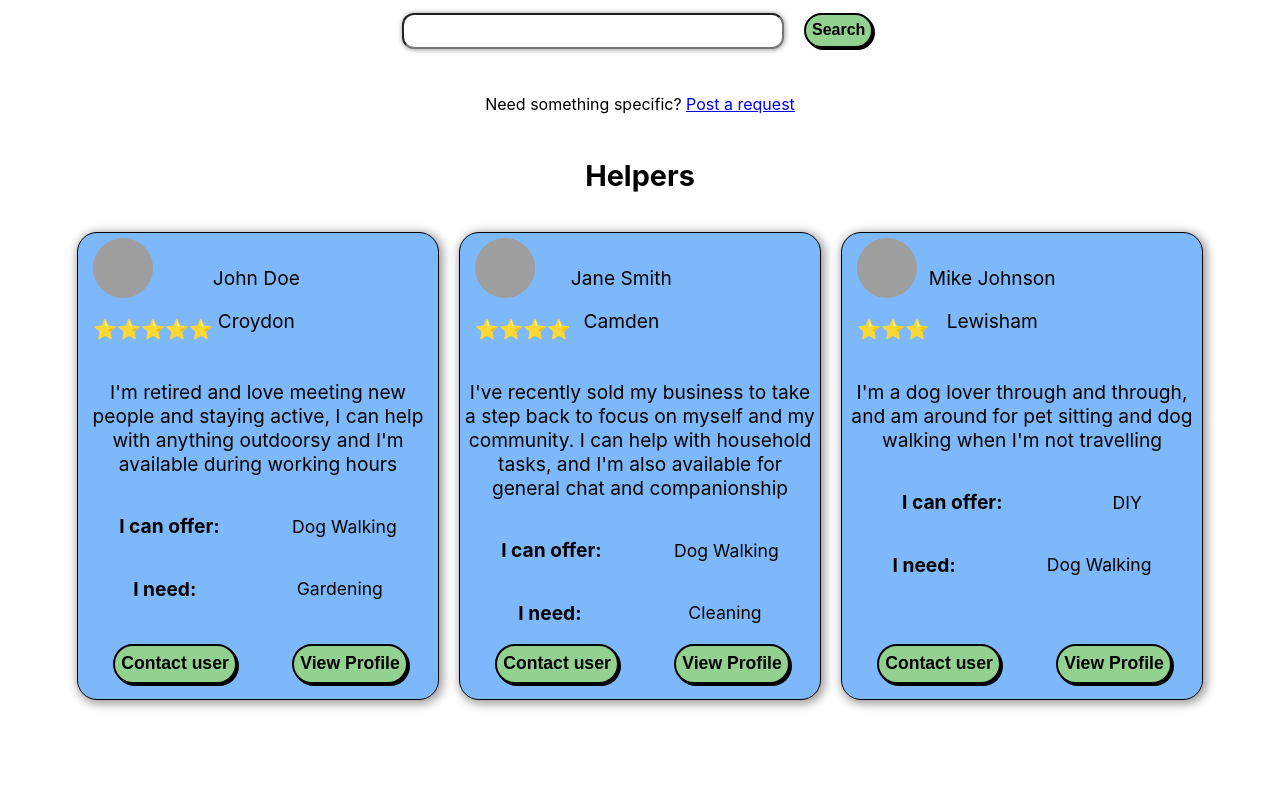
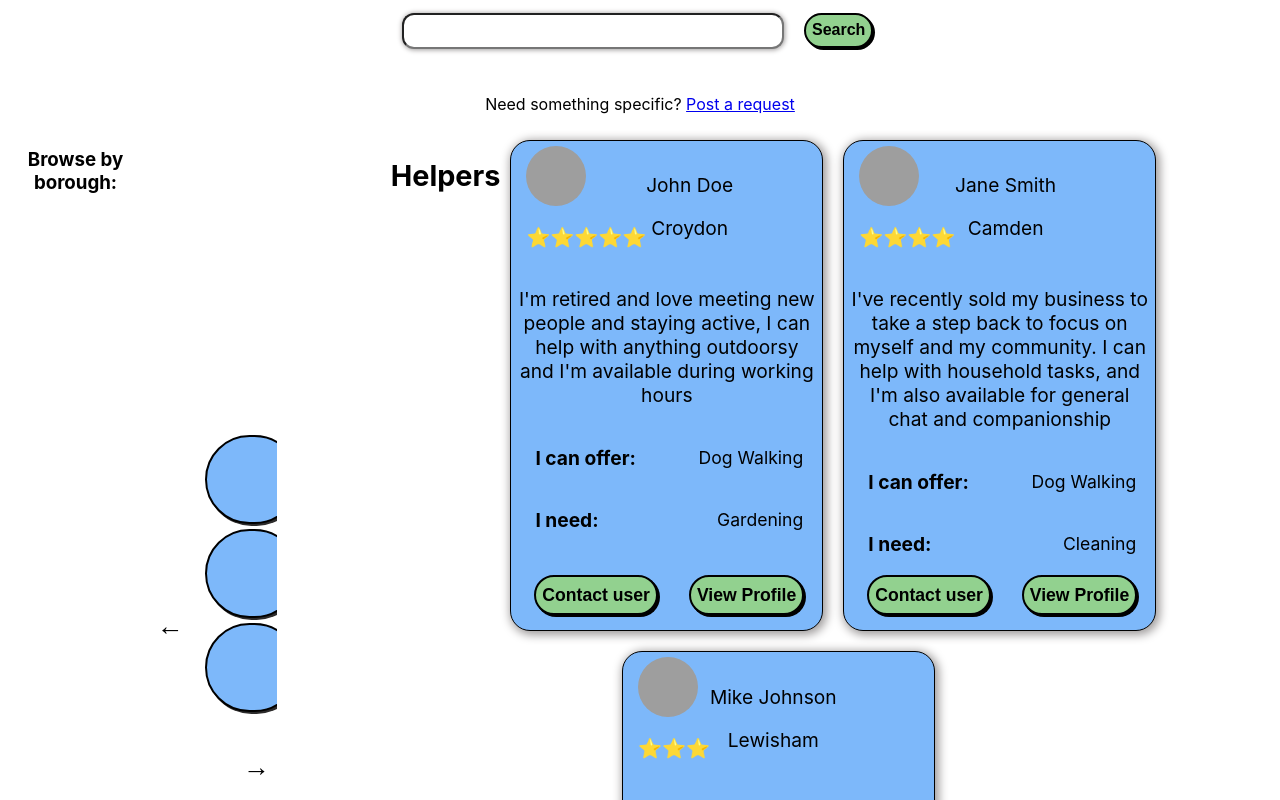
Before and after one commit to SchoolOfCode/bc14_final-project_front-end_arachnIDEs, a React (Create React App) app in the folder helpmehelpyou/: page /find in a window 1280 px wide. Shown: the part 380-1180 px from the top of the page. Built offline with nearby package versions, Linux system fonts and the light colour scheme; grey boxes are pictures that could not be loaded.

Commit message:
clear functionality working and findhelp carousel in progress

```diff
--- a/helpmehelpyou/src/Components/FindHelp/findHelp.js
+++ b/helpmehelpyou/src/Components/FindHelp/findHelp.js
@@ -5,6 +5,55 @@ import helperDummyData from "./helperDummyData";
 import { Link } from "react-router-dom";
 
 export default function FindHelp() {
+  const [activeIndex, setActiveIndex] = useState(0);
+  const [selectedCard, setSelectedCard] = useState(null);
+const helperCards = [
+  { id: 0.5, borough: "All" },
+    { id: 0.75, borough: "Barking and Dagenham" },
+    { id: 1, borough: "Barnet" },
+    { id: 2, borough: "Bexley" },
+    { id: 3, borough: "Brent" },
+    { id: 4, borough: "Bromley" },
+    { id: 5, borough: "Camden" },
+    { id: 6, borough: "Croydon" },
+    { id: 7, borough: "Ealing" },
+    { id: 8, borough: "Enfield" },
+    { id: 9, borough: "Greenwich" },
+    { id: 10, borough: "Hackney" },
+    { id: 11, borough: "Hammersmith and Fulham" },
+    { id: 12, borough: "Haringey" },
+    { id: 13, borough: "Harrow" },
+    { id: 14, borough: "Havering" },
+    { id: 15, borough: "Hillingdon" },
+    { id: 16, borough: "Hounslow" },
+    { id: 17, borough: "Islington" },
+    { id: 18, borough: "Kensington and Chelsea" },
+    { id: 19, borough: "Kingston upon Thames" },
+    { id: 20, borough: "Lambeth" },
+    { id: 21, borough: "Lewisham" },
+    { id: 22, borough: "Merton" },
+    { id: 23, borough: "Newham" },
+    { id: 24, borough: "Redbridge" },
+    { id: 25, borough: "Richmond upon Thames" },
+    { id: 26, borough: "Southwark" },
+    { id: 27, borough: "Sutton" },
+    { id: 28, borough: "Tower Hamlets" },
+    { id: 29, borough: "Waltham Forest" },
+    { id: 30, borough: "Wandsworth" },
+    { id: 31, borough: "Westminster" },
+  ];
+
+  const handlePrev = () => {
+    setActiveIndex((prevIndex) =>
+      prevIndex === 0 ? helperCards.length - 3 : prevIndex - 1
+    );
+  };
+
+  const handleNext = () => {
+    setActiveIndex((prevIndex) =>
+      prevIndex === helperCards.length - 3 ? 0 : prevIndex + 1
+    );
+  };
   // state goes here
   const [userInput, setUserInput] = useState("");
 
@@ -44,9 +93,33 @@ export default function FindHelp() {
           <Link to="/findhelpform">Post a request </Link>
         </p>
       </section>
+      <div className="find-help-carousel">
+      <h3 className="category-title">Browse by borough:</h3>
+        <div className="find-help-card-container">
+          <button className="give-help-left-arrow" onClick={handlePrev}>
+            ←
+          </button>
+          <div>
+          {helperCards.slice(activeIndex, activeIndex + 3).map((card) => (
+            <div
+              className={`give-help-card ${
+                card.id === selectedCard ? "selected-card" : ""
+              }`}
+              key={card.id}
+            >
+              <div className="give-help-card-contents">
+                <p>{helperCards.borough}</p>
+              </div>
+            </div>
+          ))}
+          <button className="give-help-right-arrow" onClick={handleNext}>
+            →
+          </button>
+        </div>
+      </div>
       {/* List of helpers */}
+      <section className="give-and-find-help-listings-area">
       <h3 className="give-and-find-help-listings-area-title">Helpers</h3>
-      <section className="give-and-find-help-listings-area">
         {/* List of helpers TITLE */}
         {helperDummyData.map((listing) => (
           // Parent div for each new box
@@ -98,6 +171,6 @@ export default function FindHelp() {
           </div>
         ))}
       </section>
-    </div>
+    </div> </div>
   );
 }
--- a/helpmehelpyou/src/Components/GiveHelp/giveHelp.js
+++ b/helpmehelpyou/src/Components/GiveHelp/giveHelp.js
@@ -19,12 +19,21 @@ import { Link } from "react-router-dom";
 export default function GiveHelp() {
   const [activeIndex, setActiveIndex] = useState(0);
   const [selectedCard, setSelectedCard] = useState(null);
-
   const [selectedBorough, setSelectedBorough] = useState(null);
   const [userInput, setUserInput] = useState("");
   const [listings, setListings] = useState([]);
   const [filteredListings, setFilteredListings] = useState([]);
+  const [allSelected, setAllSelected] = useState(null);
 
+  useEffect(() => {
+    setNoListings(filteredListings.length === 0);
+  }, [filteredListings]);
+
+  useEffect(() => {
+    setAllSelected(selectedCard === 0.5);
+  }, [selectedCard]);
+
+  let [noListings, setNoListings] = useState(null);
   const cards = [
     //   {
     //     id: 1,
@@ -84,7 +93,7 @@ export default function GiveHelp() {
     //   },
     // ];
     { id: 0.5, borough: "All" },
-    { id: 0, borough: "Barking and Dagenham" },
+    { id: 0.75, borough: "Barking and Dagenham" },
     { id: 1, borough: "Barnet" },
     { id: 2, borough: "Bexley" },
     { id: 3, borough: "Brent" },
@@ -134,6 +143,12 @@ export default function GiveHelp() {
 
   function boroughFilter(card) {
     setSelectedCard(card.id);
+    if (selectedCard === 0.5) {
+      setAllSelected(true);
+    }
+    if (selectedCard !== 0.5) {
+      setAllSelected(false);
+    }
     setSelectedBorough(card.borough);
     // set the following code block to only run if something has been searched
     if (userInput !== "") {
@@ -141,16 +156,31 @@ export default function GiveHelp() {
         return item.borough_name.includes(card.borough);
       });
       setFilteredListings(filteredBoroughArray);
+      if (filteredListings.length === 0) {
+        setNoListings(true);
+      } else if (filteredListings.length > 0) {
+        setNoListings(null);
+      }
     } else if (userInput === "" && !selectedBorough) {
       let boroughArray = listings.filter((item) => {
         return item.borough_name.includes(card.borough);
       });
       setFilteredListings(boroughArray);
+      if (filteredListings.length === 0) {
+        setNoListings(true);
+      } else if (filteredListings.length > 0) {
+        setNoListings(null);
+      }
     } else if (userInput === "" && selectedBorough) {
       let boroughArray = listings.filter((item) => {
         return item.borough_name.includes(card.borough);
       });
       setFilteredListings(boroughArray);
+      if (filteredListings.length === 0) {
+        setNoListings(true);
+      } else if (filteredListings.length > 0) {
+        setNoListings(null);
+      }
     }
   }
 
@@ -201,6 +231,11 @@ export default function GiveHelp() {
         return item.borough_name.includes(selectedBorough);
       });
       setFilteredListings(filteredByBoroughThenSearch);
+      if (filteredListings.length === 0) {
+        setNoListings(true);
+      } else if (filteredListings.length > 0) {
+        setNoListings(null);
+      }
     }
     // otherwise performs search as normal
     else if (listings && listings.length > 0) {
@@ -218,6 +253,11 @@ export default function GiveHelp() {
         return found;
       });
       setFilteredListings(newArray);
+      if (filteredListings.length === 0) {
+        setNoListings(true);
+      } else if (filteredListings.length > 0) {
+        setNoListings(null);
+      }
     } else if (filteredListings && filteredListings.length >= 0) {
       let newArray = filteredListings.filter((item) => {
         for (let key in item) {
@@ -228,17 +268,17 @@ export default function GiveHelp() {
           }
         }
         setFilteredListings(newArray);
+        if (filteredListings.length === 0) {
+          setNoListings(true);
+        } else if (filteredListings.length > 0) {
+          setNoListings(null);
+        }
         return newArray;
       });
     }
   }
 
-  // functions: saving input from input box, click on button in listing to get email address of user.
-  function storeInput(event) {
-    setUserInput(event.target.value);
-    console.log(userInput);
-  }
-
+  // alert the user of the email address of the user who posted the listing
   function contactUser(email) {
     // Display email address of user
     alert(`Here's the email address: ${email}`);
@@ -250,15 +290,26 @@ export default function GiveHelp() {
       "https://arachnides-backend.onrender.com/api/listings"
     );
     const data = await res.json();
-    const dummyData = data.payload;
-    console.log(dummyData);
-    setListings(dummyData);
+    const payload = data.payload;
+    // console.log(payload);
+    setListings(payload);
   }
 
   // Fetch listings before rendering
   useEffect(() => {
     fetchAllListings();
   }, []);
+
+  // Function to clear the filter and reset the page back to all listings
+  function clearFilter() {
+    setFilteredListings([]);
+    setNoListings(null);
+    setUserInput("");
+  }
+
+  function clearInput() {
+    setUserInput("");
+  }
 
   /*renders:
 Header
@@ -283,14 +334,28 @@ Listing - <h1> for title / summary
       <section id="give-and-find-help-search-section">
         <input
           type="text"
-          onChange={storeInput}
+          value={userInput}
+          onChange={(event) => setUserInput(event.target.value)}
           className="give-and-find-help-search-box"
         ></input>
         <button
           className="give-and-find-help-search-button"
-          onClick={filterListings}
+          onClick={() => {
+            filterListings();
+            clearInput("");
+          }}
         >
           Search
+        </button>
+        {/* Button to clear filter and reset the page */}
+        <button
+          className="give-and-find-help-search-button"
+          onClick={() => {
+            clearFilter();
+            clearInput("");
+          }}
+        >
+          Clear
         </button>
       </section>
       <section id="give-help-post-request-link-from-give-help">
@@ -322,8 +387,11 @@ Listing - <h1> for title / summary
           </button>
         </div>
       </div>
+      {noListings && !allSelected && selectedCard && (
+        <h2>No results found in {selectedBorough}</h2>
+      )}
       <h3 className="give-and-find-help-listings-area-title">
-        Recent listings
+        All recently listings:
       </h3>
       {/* Recent listings fetched from DB */}
       <section className="give-and-find-help-listings-area">
@@ -477,6 +545,7 @@ Listing - <h1> for title / summary
               </div>
               {/* This div isn't being used at the moment and was messing up the alignment of the box!
                When an image is added - this div can be added again.
+              {/* This div isn't being used at the moment and was messing up the alignment of the box! When an image is added - this div can be added again.
             <div className="give-help-user-info"> */}
               {/* <div className="give-help-image-container">
                 {/* There is no image in the DB at the moment
--- a/helpmehelpyou/src/Components/giveAndFindHelp.css
+++ b/helpmehelpyou/src/Components/giveAndFindHelp.css
@@ -90,7 +90,6 @@
   flex-basis: 30%;
   font-size: 1.2rem;
   justify-content: center;
-  /* align-self: center; */
   background-color: #7db8fa;
   max-width: 350px;
   height: auto;
@@ -158,8 +157,10 @@
 /* Div to style the subheading and info */
 .give-and-find-help-info-container {
   display: flex;
-  justify-content: space-around;
+  justify-content: space-between;
   align-items: center;
+  margin-left: 19px;
+  margin-right: 14px;
 }
 
 /* Styling for subheadings within the listings */
@@ -341,6 +342,17 @@ No profile picture in DB yet
 }
 
 /* FIND HELP SECTION */
+
+.find-help-card-container {
+  display: flex;
+  margin: auto;
+  overflow: hidden;
+}
+
+.find-help-carousel {
+  display: inline-flex;
+  padding-left: 0px;
+}
 /* Profile img and rating section */
 .find-help-user-img-and-rating {
   margin-left: 10px;
@@ -365,3 +377,7 @@ No profile picture in DB yet
   min-width: 60px;
   border-radius: 50px;
 }
+
+.find-help-card-container {display: flex;
+  align-items: center;
+flex-direction: row;}
```
